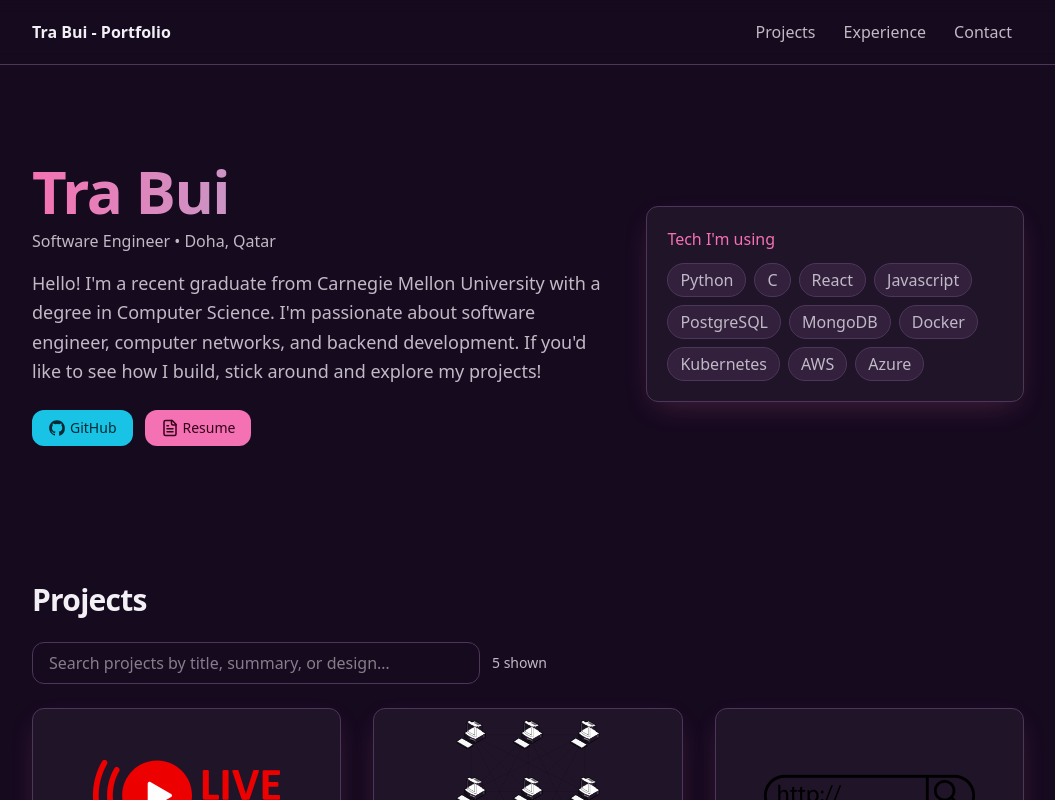
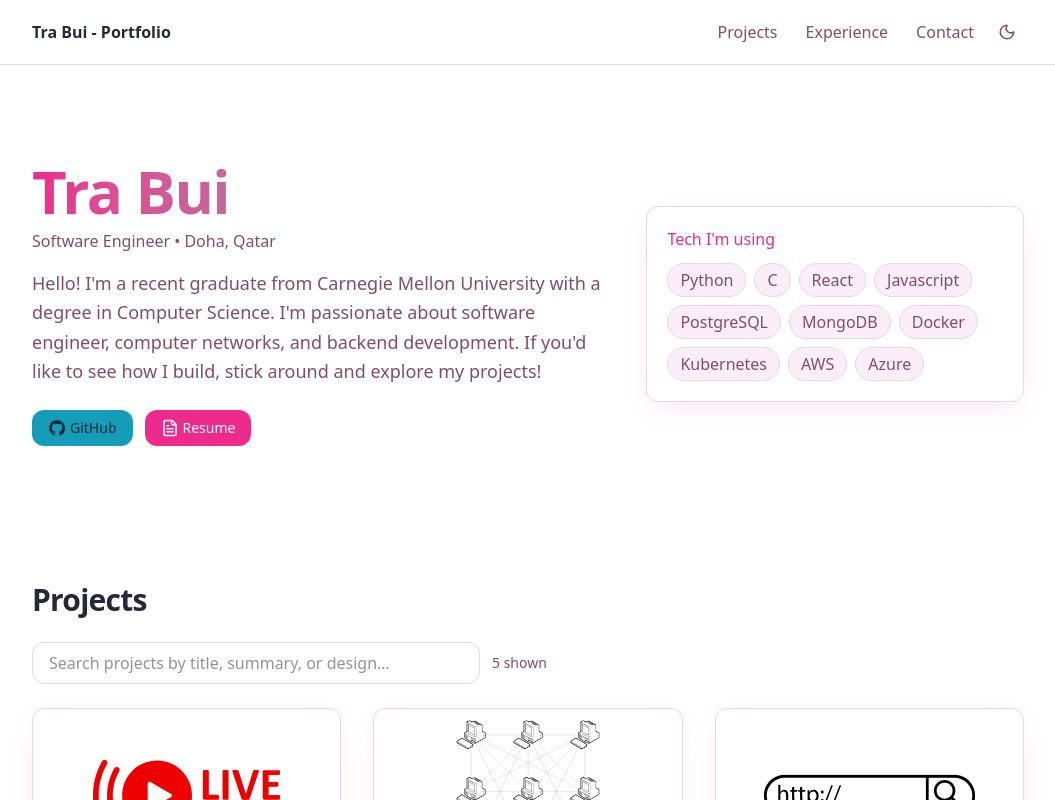
Before and after one commit to tpbui/tpbui.github.io, a React (Vite) app: page / in a window 1280 px wide. Shown: the top 800 px of the page, without its empty margins (112-1167 px from the left). Built offline with nearby package versions, Linux system fonts and the light colour scheme.

Commit message:
feature: add dark/light mode toggle

```diff
--- a/index.html
+++ b/index.html
@@ -5,6 +5,13 @@
     <meta name="viewport" content="width=device-width, initial-scale=1.0" />
     <title>Tra's Personal Website</title>
     <link rel="icon" type="image/svg+xml" href="/logo.svg" />
+    <script>
+      const saved = localStorage.getItem("theme");
+      const prefersDark = window.matchMedia("(prefers-color-scheme: dark)").matches;
+      const isDark = saved ? saved === "dark" : prefersDark;
+      if (isDark) document.documentElement.classList.add("dark");
+      else document.documentElement.classList.remove("dark");
+  </script>
   </head>
   <body>
     <div id="root"></div>
--- a/src/components/Navbar.jsx
+++ b/src/components/Navbar.jsx
@@ -1,6 +1,12 @@
 import CONFIG from "../content/site";
+import { Sun, Moon } from "lucide-react";
+import { getTheme, toggleTheme } from "../utils/theme";
+import { useEffect, useState } from "react";
 
 export default function Navbar() {
+	const [mode, setMode] = useState("dark");
+	useEffect(() => setMode(getTheme()), []);
+
 	return (
 		<header className="sticky top-0 z-40 backdrop-blur bg-background/80 text-foreground border-b border-border">
 			<div className="max-w-5xl mx-auto px-4 h-16 flex items-center justify-between">
@@ -11,6 +17,7 @@
 					{CONFIG.name} - Portfolio
 				</a>
 				<nav className="flex items-center gap-1">
+					{/* links */}
 					{[
 						["Projects", "/#projects"],
 						["Experience", "/#experience"],
@@ -24,6 +31,19 @@
 							{label}
 						</a>
 					))}
+
+					{/* theme toggle */}
+					<button
+						type="button"
+						aria-label={`Switch to ${mode === "dark" ? "light" : "dark"} mode`}
+						onClick={() => setMode(toggleTheme())}
+						className="rounded-lg p-2 text-muted-foreground hover:text-foreground hover:bg-muted
+                      transition-colors focus:outline-none focus-visible:ring-2 ring-ring
+                      ring-offset-2 ring-offset-background"
+						title={mode === "dark" ? "Light mode" : "Dark mode"}
+					>
+						{mode === "dark" ? <Sun size={18} /> : <Moon size={18} />}
+					</button>
 				</nav>
 			</div>
 		</header>
--- /dev/null
+++ b/src/utils/theme.js
@@ -0,0 +1,20 @@
+export function getTheme() {
+	const saved = localStorage.getItem("theme");
+	if (saved === "light" || saved === "dark") return saved;
+	return window.matchMedia("(prefers-color-scheme: dark)").matches
+		? "dark"
+		: "light";
+}
+
+export function setTheme(mode) {
+	const root = document.documentElement;
+	if (mode === "dark") root.classList.add("dark");
+	else root.classList.remove("dark");
+	localStorage.setItem("theme", mode);
+}
+
+export function toggleTheme() {
+	const next = getTheme() === "dark" ? "light" : "dark";
+	setTheme(next);
+	return next;
+}
```
